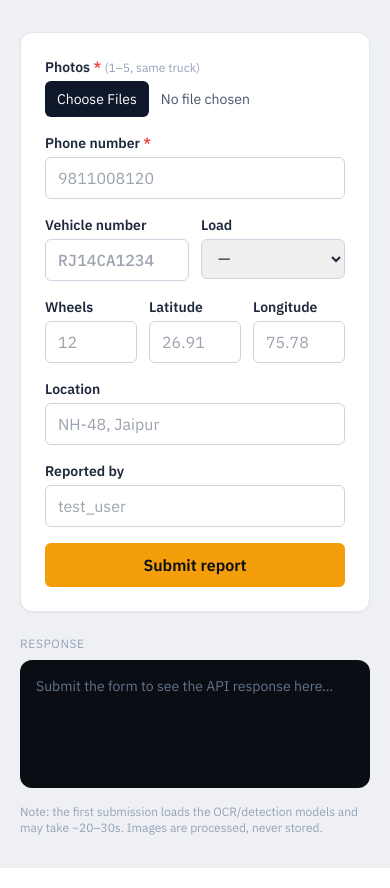
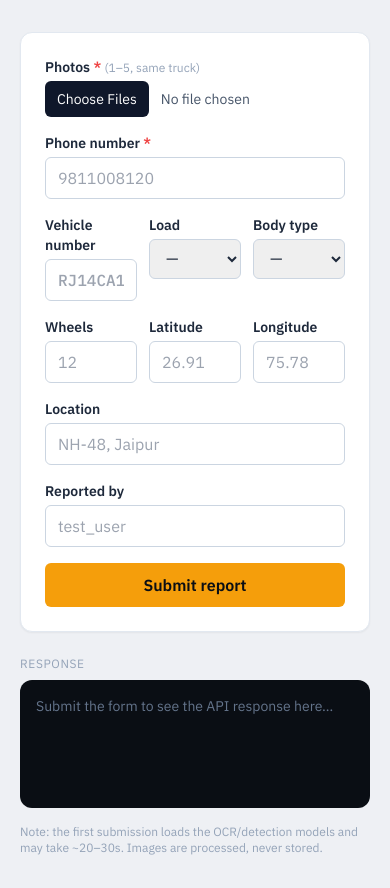
Before and after one commit to fwyogeshsharma/FreightDesk, a FastAPI app: page /report-test in a window 390 px wide. Shown: the part 111-999 px from the top of the page. Run offline with FastAPI, Linux system fonts and the light colour scheme; some libraries are stand-ins or nearby versions.

Commit message:
Add body_type field to the mobile report API
New client requirement: the Android app lets the contributor pick one of
a fixed set of body-type options (e.g. "Container") and sends it as a
plain string. Stored verbatim on the trucks row - no server-side enum,
the app owns the choice list, same treatment as loaded_status/location.

Threaded through insert_pending_report -> reconcile -> finalize_report
like the other mobile-report-only fields. Surfaced in the review queue
(Load/Location column), the broker workspace (renamed "Load" column to
"Load / Body"), and the truck detail panel. report-test.html gets a
dropdown with a few example values for local testing (the real option
list lives in the Android app, not validated here).

Run scripts/migrate_body_type.py after pulling.

```diff
--- a/pipeline/db.py
+++ b/pipeline/db.py
@@ -64,6 +64,9 @@ class Truck(Base):
 
     # ── Mobile field-report fields (source = image_api) ──────────────────────────
     loaded_status: Mapped[Optional[str]] = mapped_column(String(16))   # LOADED / UNLOADED
+    # User-chosen from a fixed set of options in the Android app (e.g. "Container");
+    # stored verbatim as sent — no server-side enum, the app owns the choice list.
+    body_type: Mapped[Optional[str]] = mapped_column(String(32))
     location: Mapped[Optional[str]] = mapped_column(String(255))       # address / place text
     latitude: Mapped[Optional[float]] = mapped_column(Float)
     longitude: Mapped[Optional[float]] = mapped_column(Float)
@@ -132,6 +135,7 @@ class Truck(Base):
             "first_seen_sec": self.first_seen_sec,
             "last_seen_sec": self.last_seen_sec,
             "loaded_status": self.loaded_status,
+            "body_type": self.body_type,
             "location": self.location,
             "latitude": self.latitude,
             "longitude": self.longitude,
--- a/pipeline/db_writer.py
+++ b/pipeline/db_writer.py
@@ -23,7 +23,7 @@ _REPORT_COLUMNS = (
     "detected_at", "source_ref", "license_plate", "plate_confidence",
     "company_name", "vehicle_type", "city", "other_text", "website",
     "phone_number", "phone_reported", "phone_ocr",
-    "loaded_status", "location", "latitude", "longitude", "num_wheels",
+    "loaded_status", "body_type", "location", "latitude", "longitude", "num_wheels",
     "reported_by", "reported_by_user_id", "reporter_phone",
     "verification_status", "frames", "plate_candidates", "body_texts",
 )
@@ -87,6 +87,7 @@ def insert_pending_report(reported: dict, images_count: int = None,
         phone_number=phone_digits,
         phone_reported=phone_digits,
         loaded_status=loaded if loaded in ("LOADED", "UNLOADED") else None,
+        body_type=(reported.get("body_type") or "").strip() or None,
         location=(reported.get("location") or "").strip() or None,
         latitude=reported.get("latitude"),
         longitude=reported.get("longitude"),
@@ -132,6 +133,7 @@ def reported_from_row(row) -> dict:
         "vehicle_number": row.license_plate,
         "phone_number": row.phone_reported or row.phone_number,
         "loaded_status": row.loaded_status,
+        "body_type": row.body_type,
         "number_of_wheels": row.num_wheels,
         "location": row.location,
         "latitude": row.latitude,
--- a/pipeline/reports.py
+++ b/pipeline/reports.py
@@ -171,6 +171,9 @@ def reconcile(reported: dict, ocr: dict, config) -> dict:
     # ── Other report fields ─────────────────────────────────────────────────────
     loaded = (reported.get("loaded_status") or "").strip().upper()
     loaded_status = loaded if loaded in ("LOADED", "UNLOADED") else None
+    # User-chosen from the Android app's fixed option list — stored verbatim,
+    # no server-side enum (the app, not the backend, owns the choice list).
+    body_type = (reported.get("body_type") or "").strip() or None
 
     return {
         "detected_at":      _parse_dt(reported.get("captured_at")),
@@ -186,6 +189,7 @@ def reconcile(reported: dict, ocr: dict, config) -> dict:
         "phone_reported":   phone_reported,
         "phone_ocr":        phone_ocr,
         "loaded_status":    loaded_status,
+        "body_type":        body_type,
         "location":         (reported.get("location") or "").strip() or None,
         "latitude":         reported.get("latitude"),
         "longitude":        reported.get("longitude"),
--- a/webapp/app.py
+++ b/webapp/app.py
@@ -284,6 +284,7 @@ async def report(
     _creds: Optional[HTTPAuthorizationCredentials] = Depends(bearer_scheme),
     vehicle_number: Optional[str] = Form(None),
     loaded_status: Optional[str] = Form(None),
+    body_type: Optional[str] = Form(None),
     number_of_wheels: Optional[int] = Form(None),
     location: Optional[str] = Form(None),
     latitude: Optional[float] = Form(None),
@@ -335,7 +336,8 @@ async def report(
 
     reported = {
         "vehicle_number": vehicle_number, "phone_number": phone_number,
-        "loaded_status": loaded_status, "number_of_wheels": number_of_wheels,
+        "loaded_status": loaded_status, "body_type": body_type,
+        "number_of_wheels": number_of_wheels,
         "location": location, "latitude": latitude, "longitude": longitude,
         "captured_at": captured_at, "reported_by": reported_by,
     }
@@ -678,7 +680,7 @@ def index(request: Request, q: Optional[str] = None, source: Optional[str] = Non
         d["fresh"] = _fresh_bucket(r.detected_at)
         trucks.append(d)
 
-    show_load = any(t["loaded_status"] for t in trucks)
+    show_load = any(t["loaded_status"] or t.get("body_type") for t in trucks)
     show_location = any((t.get("location") or t.get("city")) for t in trucks)
     active_filters = sum(bool(x) for x in (q, source, vtype, loc)) \
         + (fresh != "all") + (verified != "all")
--- a/webapp/templates/detail_panel.html
+++ b/webapp/templates/detail_panel.html
@@ -55,6 +55,7 @@
   {{ field('Vehicle type', t.vehicle_type) }}
   {{ field('Location', t.location or t.city) }}
   {% if t.loaded_status %}{{ field('Load', 'Loaded' if t.loaded_status=='LOADED' else 'Empty') }}{% endif %}
+  {{ field('Body type', t.body_type) }}
   {{ field('Wheels', t.num_wheels) }}
   {{ field('Source', 'Field report' if t.source=='image_api' else t.source|title) }}
   {{ field('Seen', t.detected_at_human ~ '  (' ~ t.time_ago ~ ')') }}
--- a/webapp/templates/index.html
+++ b/webapp/templates/index.html
@@ -151,7 +151,7 @@
                 <th class="font-semibold px-4 py-3 text-emerald-700">📞 Call</th>
                 {{ sortth('type', 'Type', 'hidden lg:table-cell') }}
                 {% if show_location %}<th class="font-semibold px-4 py-3 hidden lg:table-cell">Location</th>{% endif %}
-                {% if show_load %}<th class="font-semibold px-4 py-3 hidden xl:table-cell">Load</th>{% endif %}
+                {% if show_load %}<th class="font-semibold px-4 py-3 hidden xl:table-cell">Load / Body</th>{% endif %}
                 <th class="font-semibold px-4 py-3">Trust</th>
                 {{ sortth('seen', 'Seen', 'text-right') }}
                 {{ sortth('source', 'Source', 'text-right') }}
@@ -218,7 +218,8 @@
                     <span class="text-xs font-medium px-2 py-0.5 rounded-full bg-indigo-50 text-indigo-700 border border-indigo-200">Loaded</span>
                   {% elif t.loaded_status=='UNLOADED' %}
                     <span class="text-xs font-medium px-2 py-0.5 rounded-full bg-slate-100 text-slate-500 border border-slate-200">Empty</span>
-                  {% else %}<span class="text-slate-300">—</span>{% endif %}
+                  {% elif not t.body_type %}<span class="text-slate-300">—</span>{% endif %}
+                  {% if t.body_type %}<span class="text-xs font-medium px-2 py-0.5 rounded-full bg-amber-50 text-amber-700 border border-amber-200">{{ t.body_type }}</span>{% endif %}
                 </td>
                 {% endif %}
                 <!-- Trust: video/stream = Auto Verified (trusted, no review); image_api = Pending→Verified/Rejected -->
--- a/webapp/templates/report_test.html
+++ b/webapp/templates/report_test.html
@@ -46,7 +46,7 @@
         <input name="phone_number" required placeholder="9811008120"
                class="w-full px-3 py-2 rounded-md border border-slate-300 focus:outline-none focus:ring-2 focus:ring-amber-400">
       </div>
-      <div class="grid grid-cols-2 gap-3">
+      <div class="grid grid-cols-3 gap-3">
         <div>
           <label class="block text-sm font-semibold mb-1">Vehicle number</label>
           <input name="vehicle_number" placeholder="RJ14CA1234"
@@ -56,6 +56,16 @@
           <label class="block text-sm font-semibold mb-1">Load</label>
           <select name="loaded_status" class="w-full px-3 py-2 rounded-md border border-slate-300 focus:outline-none focus:ring-2 focus:ring-amber-400">
             <option value="">—</option><option value="loaded">Loaded</option><option value="unloaded">Unloaded</option>
+          </select>
+        </div>
+        <div>
+          <label class="block text-sm font-semibold mb-1">Body type</label>
+          <select name="body_type" class="w-full px-3 py-2 rounded-md border border-slate-300 focus:outline-none focus:ring-2 focus:ring-amber-400">
+            <option value="">—</option>
+            <option value="Open">Open</option>
+            <option value="Closed">Closed</option>
+            <option value="Container">Container</option>
+            <option value="Tanker">Tanker</option>
           </select>
         </div>
       </div>
```
Also changed, not shown: API_CONTRACT.md (+2 -0 lines), scripts/migrate_body_type.py (added, +33 -0 lines), webapp/templates/review.html (+8 -2 lines).
